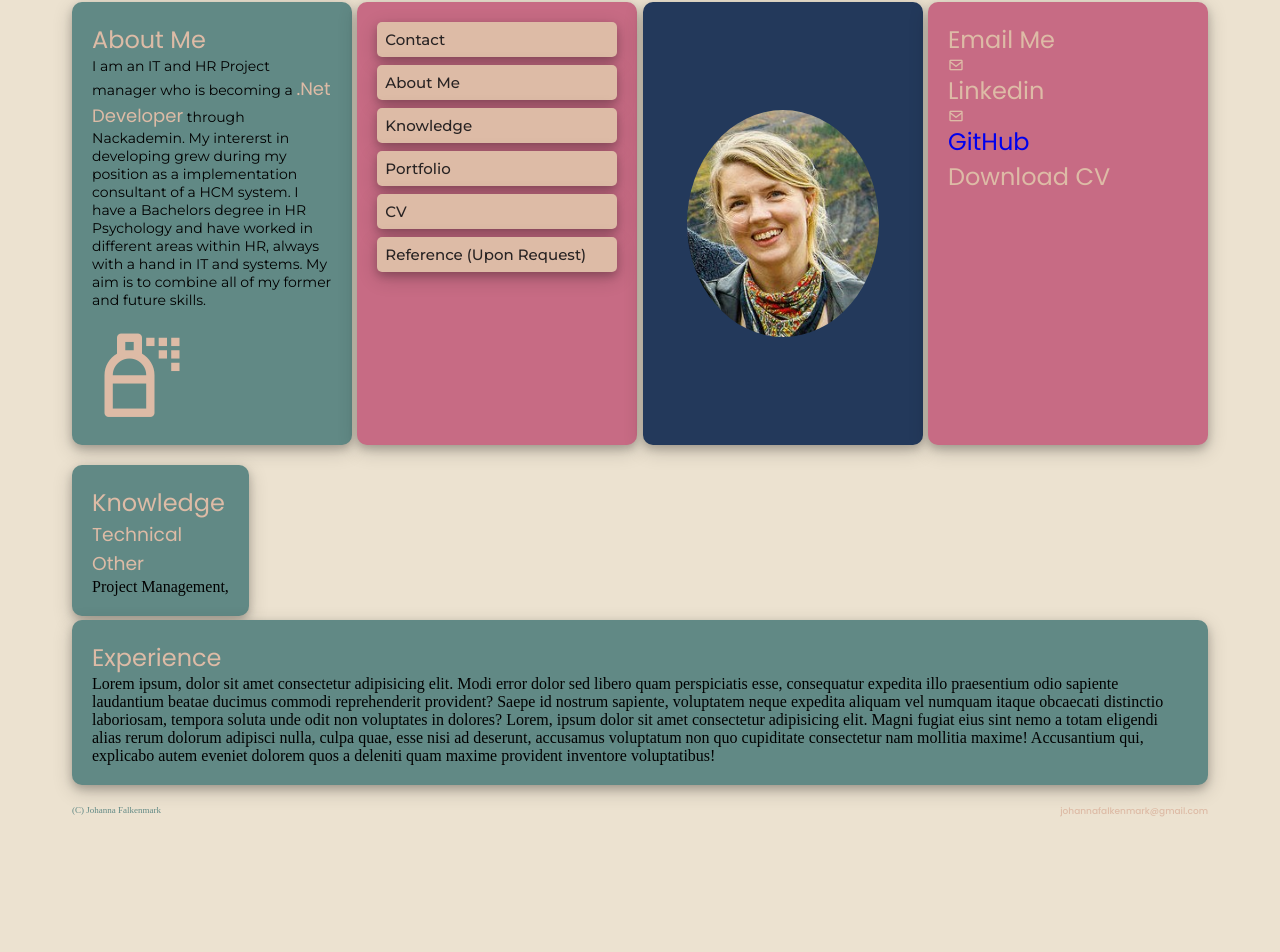
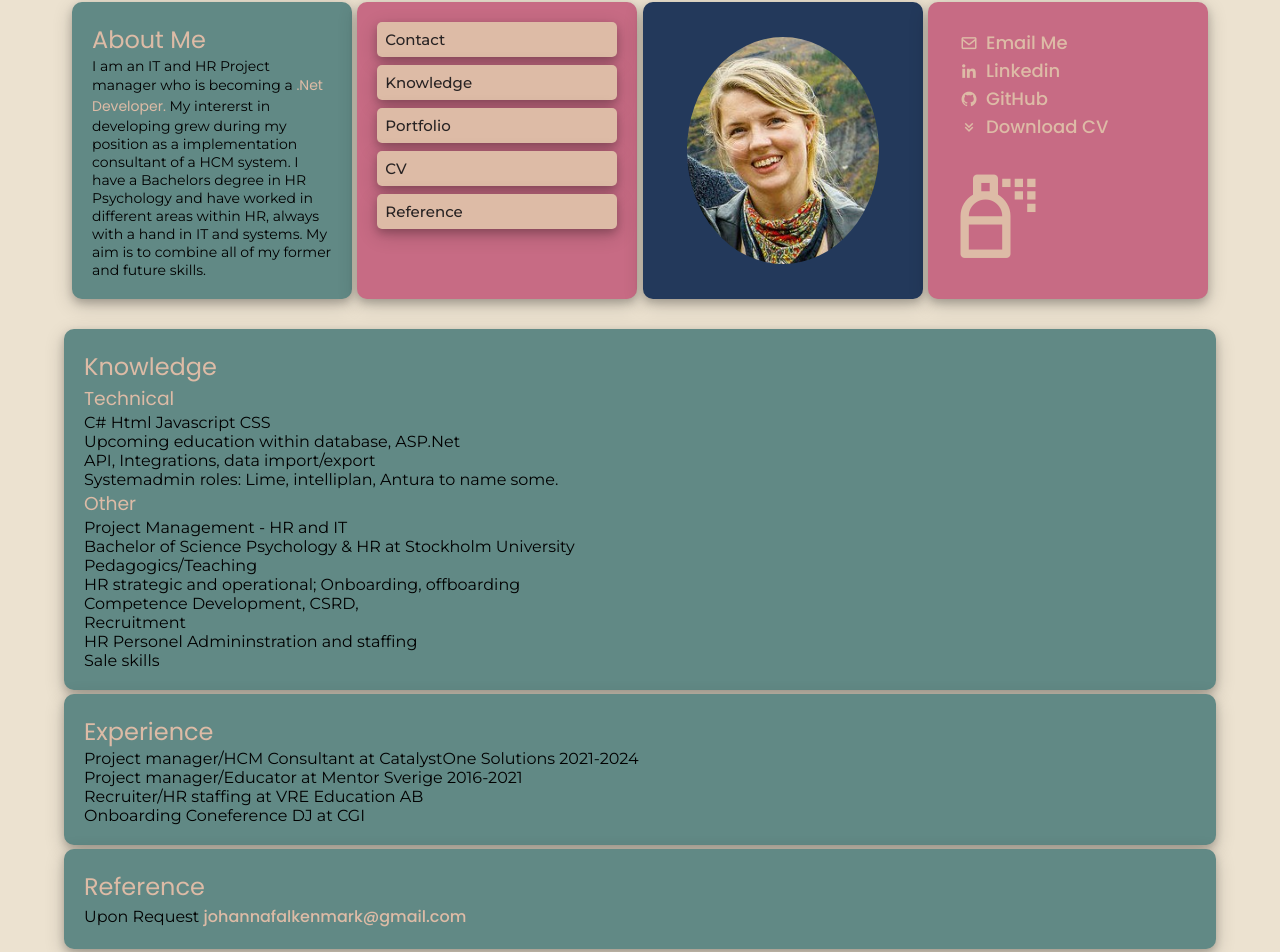
Before and after one commit to johannafalkenmark/React-Portfolio, a React (Vite) app: page / in a window 1280 px wide. Shown: the part 481-1433 px from the top of the page. Before the commit the page ends 1307 px from the top, so only its background shows below. Built offline with nearby package versions, Linux system fonts and the light colour scheme.

Commit message:
Filled in information and restructured order

```diff
--- a/src/App.css
+++ b/src/App.css
@@ -249,20 +249,31 @@ h3 {
 
 }
 
-.links-section1{
+.header-menu-list.column{
+  display: flexbox;
+padding: 8px;
+font-size: 18px;
+
+  & li{
+padding: 4px;
+  }
+
+  & a{
+    margin-left: 8px;
+  }
+
+& a:hover{
+color: var(--blue-box-color4);
+
+  }
+  & i:hover{
+color: var(--blue-box-color4);
+
+  }
+
+}
 
 
-  & a {
-    text-decoration: none;
-  }
-}
-
-.linkedin-me{
-   & a {
-    text-decoration: none;
-  }
-  text-decoration: none;
-}
 
 .popup-overlay {
   position: fixed;
@@ -360,8 +371,8 @@ border-radius: 2px;
     margin-right: auto;
 
   &:hover {
-    background-color: var(--green-box-color5);
-    color: var(--green-box-color1);
+    background-color: var(--pink-box-color2);
+    color: var(--pink-box-color1);
   }
   &:active {
     background-color: transparent;
@@ -372,7 +383,6 @@ border-radius: 2px;
 
 .span {
   color: var(--beige-box-color1);
-  font-size: large;
   font-weight: normal;
   font-family: "Poppins";
 }
@@ -410,12 +420,14 @@ border-radius: 2px;
   border-color: var(--blue-box-color4);
 }
 
-.grid-2 {
+.grid-3 {
   padding: 8px;
-  display: flex;
-  justify-content: space-between;
+  display:inline;
+  justify-content: space-around;
   flex-wrap: wrap;
+
 }
+
 
 .box-1 {
   background-color: var(--green-box-color5);
@@ -426,6 +438,13 @@ border-radius: 2px;
   border-width: 8px;
   box-shadow: var(--standard-box-shadow);
   height: calc(25% -4px);
+
+font-family: var(--standard-font);
+  & ul{
+  list-style: none;
+
+
+}
 }
 
 .box-2 {
@@ -437,7 +456,42 @@ border-radius: 2px;
   border-width: 8px;
   box-shadow: var(--standard-box-shadow);
   height: calc(75% -4px);
+  font-family: var(--standard-font);
+
+& ul{
+  list-style: none;
+
 }
+}
+.box-3 {
+  background-color: var(--green-box-color5);
+  padding: 20px;
+  margin-bottom: 4px;
+  border-radius: 10px;
+  border-style: inherit;
+  border-width: 8px;
+  box-shadow: var(--standard-box-shadow);
+  height: calc(25% -4px);
+
+font-family: var(--standard-font);
+  & ul{
+  list-style: none;
+
+
+}
+}
+
+   & a {
+    color: var(--beige-box-color1);
+    font-family: "Poppins";
+    text-decoration: none;
+    font-weight: 500;
+
+    &:hover {
+      color: var(--pink-box-color2);
+    }
+  }
+
 
 .page-footer {
   font-size: xx-small;
@@ -449,7 +503,7 @@ border-radius: 2px;
 
 .page-footer-mail {
   & a {
-    color: var(--beige-box-color1);
+    color: var(--green-box-color5);
     font-family: "Poppins";
     text-decoration: none;
     font-weight: 500;
@@ -471,7 +525,7 @@ border-radius: 2px;
   color: var(--beige-box-color1);
   font-size: 100px;
   &:hover {
-    color: var(--pink-box-color2);
+    color: var(--blue-box-color4);
   }
   padding-top: 16px;
 }
--- a/src/components/Footer.jsx
+++ b/src/components/Footer.jsx
@@ -2,7 +2,7 @@ function Footer() {
   return (
     <>
       <footer className="page-footer">
-        (C) Johanna Falkenmark
+        (C) Johanna Falkenmark 2024
         <div className="page-footer-mail">
           <a target="self" href="mailto:johannafalkenmark@gmail.com">
             johannafalkenmark@gmail.com
--- a/src/components/Header.jsx
+++ b/src/components/Header.jsx
@@ -49,13 +49,13 @@ function Header(props) {
           <nav className="header-menu">
             <ul className="header-menu-list">
               <li>
-                <a href="">About Me</a>
+                <a href="#grid">About Me</a>
               </li>
               <li>
-                <a href="">Knowledge</a>
+                <a href="#knowledge">Knowledge</a>
               </li>
               <li>
-                <a href="">Experience</a>
+                <a href="#experience">Experience</a>
               </li>
               <li>
                 <a
--- a/src/components/Section1.jsx
+++ b/src/components/Section1.jsx
@@ -11,17 +11,13 @@ function Section1(props) {
           {" "}
           <div className="textarea">
             I am an IT and HR Project manager who is becoming a{" "}
-            <span className="span">.Net Developer</span> through Nackademin. My
-            intererst in developing grew during my position as a implementation
-            consultant of a HCM system. I have a Bachelors degree in HR
-            Psychology and have worked in different areas within HR, always with
-            a hand in IT and systems. My aim is to combine all of my former and
-            future skills.
+            <span className="span">.Net Developer.</span> My intererst in
+            developing grew during my position as a implementation consultant of
+            a HCM system. I have a Bachelors degree in HR Psychology and have
+            worked in different areas within HR, always with a hand in IT and
+            systems. My aim is to combine all of my former and future skills.
           </div>
         </p>
-        <div className="spray-can-position" onClick={props.togglePartyMode}>
-          <i className="bx bx-spray-can"></i>
-        </div>
       </div>
       <div className="column-3 column-B">
         <a
@@ -34,12 +30,11 @@ function Section1(props) {
         >
           Contact
         </a>
-        <a target="self" className="primary-button" href="">
-          About Me
-        </a>
-        <a target="self" className="primary-button" href="">
+
+        <a target="self" className="primary-button" href="#knowledge">
           Knowledge
         </a>
+
         <a
           target="self"
           className="primary-button"
@@ -47,6 +42,7 @@ function Section1(props) {
         >
           Portfolio
         </a>
+
         <a
           target="self"
           className="primary-button"
@@ -54,8 +50,8 @@ function Section1(props) {
         >
           CV
         </a>
-        <a target="self" className="primary-button" href="">
-          Reference (Upon Request)
+        <a target="self" className="primary-button" href="#reference">
+          Reference
         </a>
       </div>
 
@@ -68,34 +64,52 @@ function Section1(props) {
       </div>
 
       <div className="column-3 column-D">
-        <div className="links-section1">
-          <h2>Email Me</h2>
+        <ul className="header-menu-list column">
+          <li>
+            <i className="header-icon bx bx-envelope">
+              {" "}
+              <a href="mailto:johannafalkenmark@gmail.com?subject=Contact">
+                Email Me
+              </a>
+            </i>
+          </li>
+
+          <li>
+            <i className="header-icon bx bxl-linkedin">
               <a
                 target="self"
-            href="mailto:johannafalkenmark@gmail.com?subject=Contact"
+                href="https://www.linkedin.com/in/johanna-falkenmark-0425a61b/"
               >
-            <i className="header-icon bx bx-envelope"></i>
+                Linkedin
               </a>
-        </div>
-        <div className="links-section1">
-          <h2>Linkedin</h2>
-          <a
-            target="self"
-            href="mailto:johannafalkenmark@gmail.com?subject=Contact"
-          >
-            <i className="header-icon bx bx-envelope"></i>
-          </a>
-        </div>
-        <div className="links-section1">
-          <h2>
-            {" "}
-            <a href="https://github.com/johannafalkenmark" target="self">
+            </i>
+          </li>
+
+          <li>
+            <i className="header-icon bx bxl-github">
+              <a target="self" href="https://github.com/johannafalkenmark">
                 GitHub
               </a>
-          </h2>
+            </i>
+          </li>
+
+          <li>
+            <i className="header-icon bx bx-chevrons-down">
+              <a
+                href="Arbetslivserfarenhet Kompetens Johanna Falkenmark.pdf"
+                download="JFCV"
+              >
+                Download CV
+              </a>
+            </i>
+          </li>
+        </ul>
+
+
+
+        <div className="spray-can-position" onClick={props.togglePartyMode}>
+          <i className="bx bx-spray-can"></i>
         </div>
-
-        <h2>Download CV</h2>
       </div>
     </div>
   );
--- a/src/components/Section2.jsx
+++ b/src/components/Section2.jsx
@@ -1,33 +1,57 @@
 function Section2() {
   return (
     <>
-      <div className="grid-2">
-        <div className="box-1">
+      <div className="grid-3">
+        <div id="knowledge" className="box-1">
           <h2>Knowledge</h2>
-          <p>
+          <ul>
             <h3> Technical</h3>
+            <li> C# Html Javascript CSS </li>
+            <li> Upcoming education within database, ASP.Net </li>
+            <li> API, Integrations, data import/export</li>
+            <li>Systemadmin roles: Lime, intelliplan, Antura to name some. </li>
+          </ul>
 
+          <ul>
             <h3> Other</h3>
-            Project Management,
-          </p>
+            <li>Project Management - HR and IT </li>
+            <li>
+              Bachelor of Science Psychology & HR at Stockholm University{" "}
+            </li>
+            <li> Pedagogics/Teaching </li>
+            <li> HR strategic and operational; Onboarding, offboarding </li>
+            <li> Competence Development, CSRD, </li>
+            <li> Recruitment </li>
+            <li> HR Personel Admininstration and staffing </li>
+            <li> Sale skills </li>
+          </ul>
         </div>
 
-        <div className="box-2">
+        <div id="experience" className="box-2">
           <h2>Experience</h2>
-          <p>
-            Lorem ipsum, dolor sit amet consectetur adipisicing elit. Modi error
-            dolor sed libero quam perspiciatis esse, consequatur expedita illo
-            praesentium odio sapiente laudantium beatae ducimus commodi
-            reprehenderit provident? Saepe id nostrum sapiente, voluptatem neque
-            expedita aliquam vel numquam itaque obcaecati distinctio laboriosam,
-            tempora soluta unde odit non voluptates in dolores? Lorem, ipsum
-            dolor sit amet consectetur adipisicing elit. Magni fugiat eius sint
-            nemo a totam eligendi alias rerum dolorum adipisci nulla, culpa
-            quae, esse nisi ad deserunt, accusamus voluptatum non quo cupiditate
-            consectetur nam mollitia maxime! Accusantium qui, explicabo autem
-            eveniet dolorem quos a deleniti quam maxime provident inventore
-            voluptatibus!
-          </p>
+          <ul>
+            <li>
+              {" "}
+              Project manager/HCM Consultant at CatalystOne Solutions 2021-2024{" "}
+            </li>
+            <li> Project manager/Educator at Mentor Sverige 2016-2021</li>
+            <li>Recruiter/HR staffing at VRE Education AB</li>
+
+            <li> Onboarding Coneference DJ at CGI </li>
+            <li></li>
+          </ul>
+        </div>
+
+        <div className="box-3">
+          <h2>Reference</h2>
+          Upon Request{" "}
+          <a
+            id="reference"
+            target="self"
+            href="mailto:johannafalkenmark@gmail.com"
+          >
+            johannafalkenmark@gmail.com
+          </a>
         </div>
       </div>
     </>
```
Lines whose indentation alone changed are shown as unchanged.
